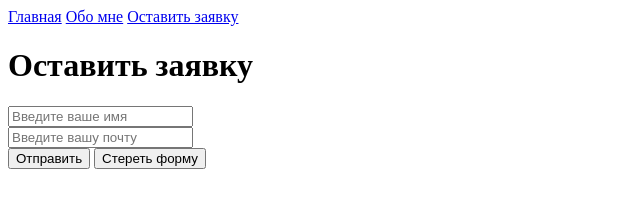
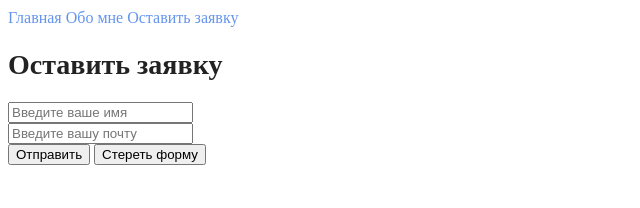
Before and after one commit to ViacheslavDobriy/WebDevelopment, a plain HTML site: page Seminar1/form.html in a window 1280 px wide. Shown: the whole page, without its empty margins (0-640 px from the left). Drawn offline with Linux system fonts and the light colour scheme.

Commit message:
1 and 2 tasks are done

```diff
--- a/Seminar1/form.html
+++ b/Seminar1/form.html
@@ -6,20 +6,21 @@
     <meta http-equiv="X-UA-Compatible" content="IE=edge">
     <meta name="viewport" content="width=device-width, initial-scale=1.0">
     <title>Document</title>
+    <link rel="stylesheet" href="style.css">
 </head>
 
 <body>
-    <a href="index1.html">Главная</a>
-    <a href="info/about.html">Обо мне</a>
-    <a href="form.html">Оставить заявку</a>
-    <h1>Оставить заявку</h1>
-    <form action="#">
-        <input type="text" placeholder="Введите ваше имя">
+    <a class="nav_link" href="index1.html">Главная</a>
+    <a class="nav_link" href="info/about.html">Обо мне</a>
+    <a class="nav_link" href="form.html">Оставить заявку</a>
+    <h1 class="title">Оставить заявку</h1>
+    <form action=" # ">
+        <input type="text " placeholder="Введите ваше имя ">
         <br>
-        <input type="email" placeholder="Введите вашу почту">
+        <input type="email " placeholder="Введите вашу почту ">
         <br>
-        <button type="submit">Отправить</button>
-        <button type="reset">Стереть форму</button>
+        <button type="submit ">Отправить</button>
+        <button type="reset ">Стереть форму</button>
     </form>
 </body>
 
--- /dev/null
+++ b/Seminar1/style.css
@@ -0,0 +1,16 @@
+a {
+    text-decoration: none;
+}
+
+.nav_link {
+    color: cornflowerblue;
+    font-size: 16px;
+    line-height: 20px;
+}
+
+.title {
+    color: #222;
+    font-size: 28px;
+    line-height: 36px;
+    font-weight: bold;
+}
```
Also changed, not shown: Seminar1/index1.html (+5 -4 lines), Seminar1/info/about.html (+6 -5 lines).
